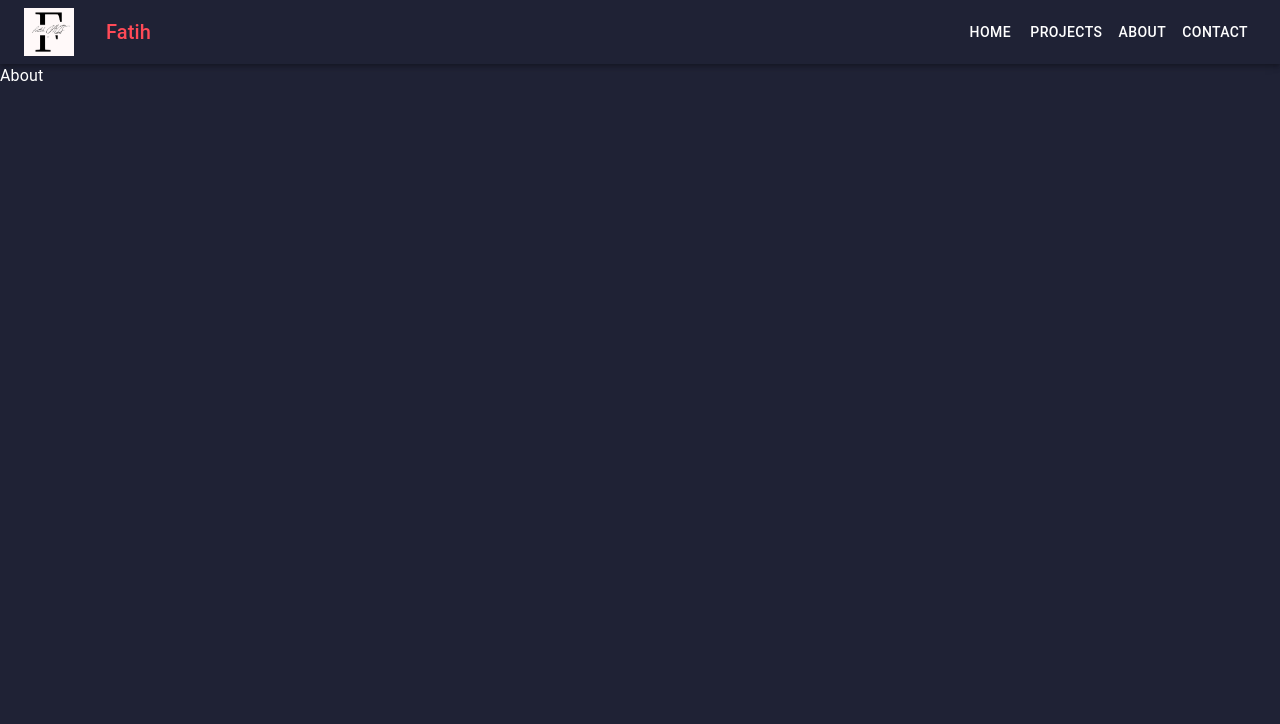
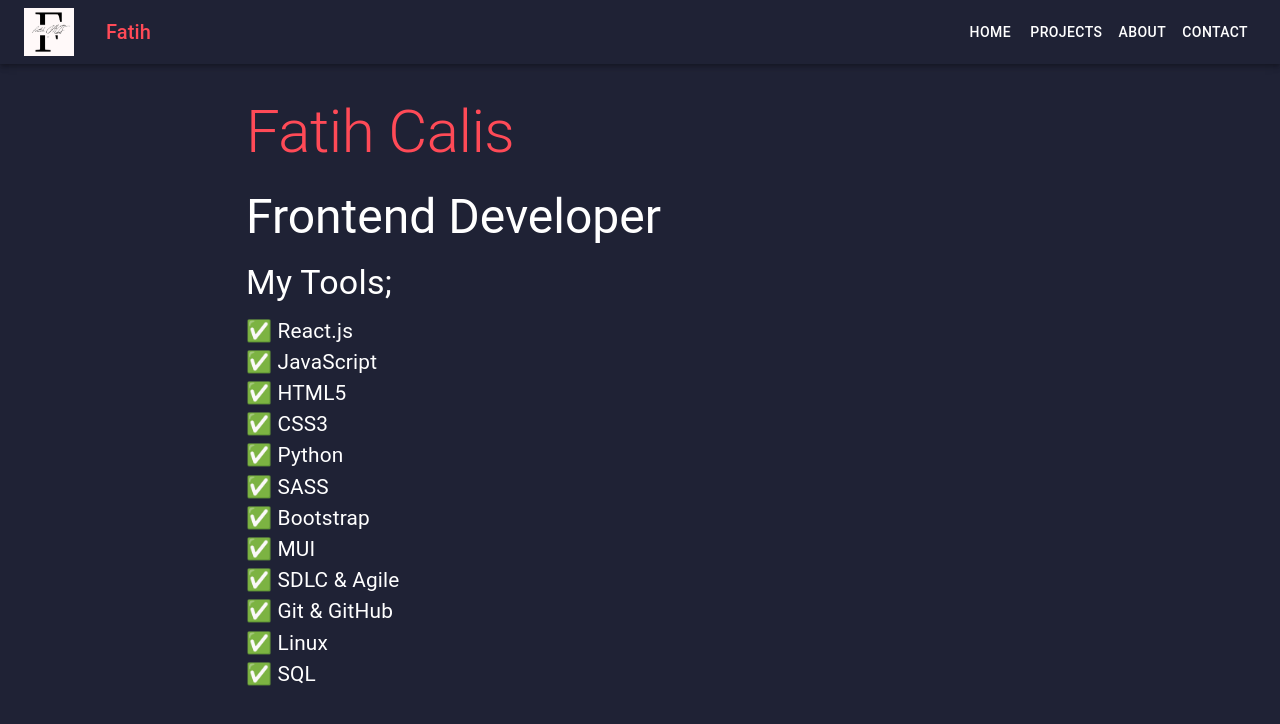
Before and after one commit to fatihcaliss/myportfolio, a React (Create React App) app: page /about in a window 1280 px wide. Shown: the top 724 px of the page. Built offline with nearby package versions, Linux system fonts and the light colour scheme.

Commit message:
about page

```diff
--- a/src/pages/About.jsx
+++ b/src/pages/About.jsx
@@ -1,11 +1,43 @@
-import React from 'react'
+import * as React from 'react';
 import CssBaseline from '@mui/material/CssBaseline';
+import Box from '@mui/material/Box';
+import Container from '@mui/material/Container';
+import Typography from '@mui/material/Typography';
+
 const About = () => {
   return (
-    <div>
+    <React.Fragment>
       <CssBaseline />
-      About
-    </div>
+      <Container maxWidth="md">
+        <Box sx={{ bgcolor: '#1F2235', height: '80vh', margin: "2rem" }} >
+          <Typography variant="h2" component="div" gutterBottom sx={{ color: '#FF4A57' }}>
+            Fatih Calis
+          </Typography>
+          <Typography variant="h3" gutterBottom sx={{ color: 'white' }}>
+            Frontend Developer
+          </Typography>
+          <Typography variant="h4" gutterBottom sx={{ color: 'white' }}>
+            My Tools;
+          </Typography>
+          <Typography variant="body1" gutterBottom sx={{ color: 'white', fontSize: "1.3rem" }}>
+            ✅ React.js<br/>
+            ✅ JavaScript<br/>
+            ✅ HTML5<br/>
+            ✅ CSS3<br/>
+            ✅ Python<br/>
+            ✅ SASS<br/>
+            ✅ Bootstrap<br/>
+            ✅ MUI<br/>
+            ✅ SDLC & Agile<br/>
+            ✅ Git & GitHub<br/>
+            ✅ Linux<br/>
+            ✅ SQL
+          </Typography>
+
+        </Box>
+
+      </Container>
+    </React.Fragment>
   )
 }
 
```
